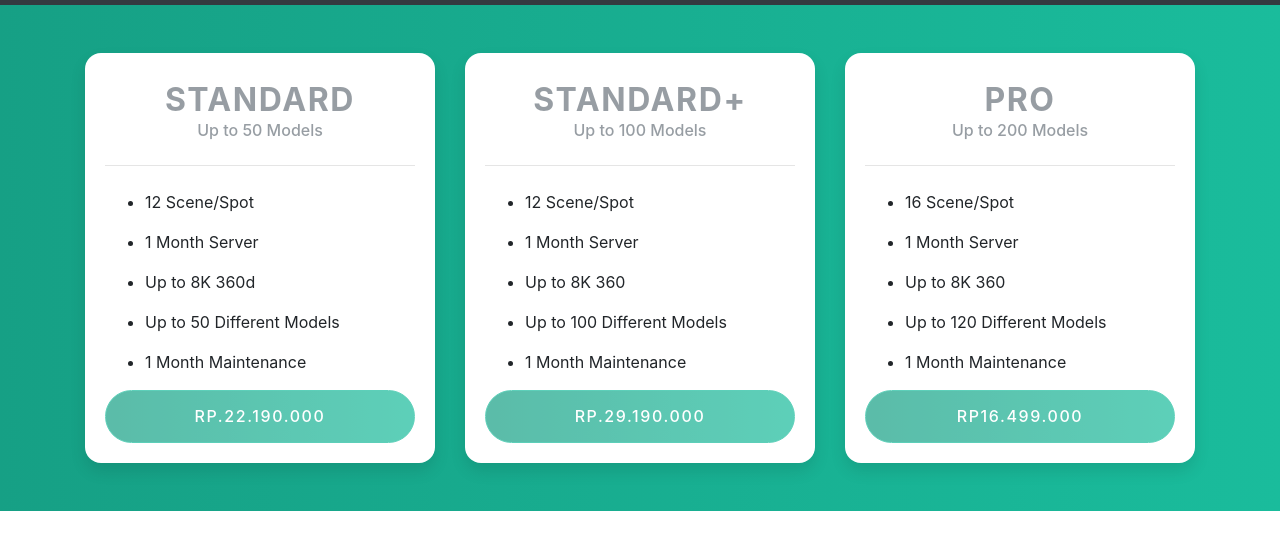
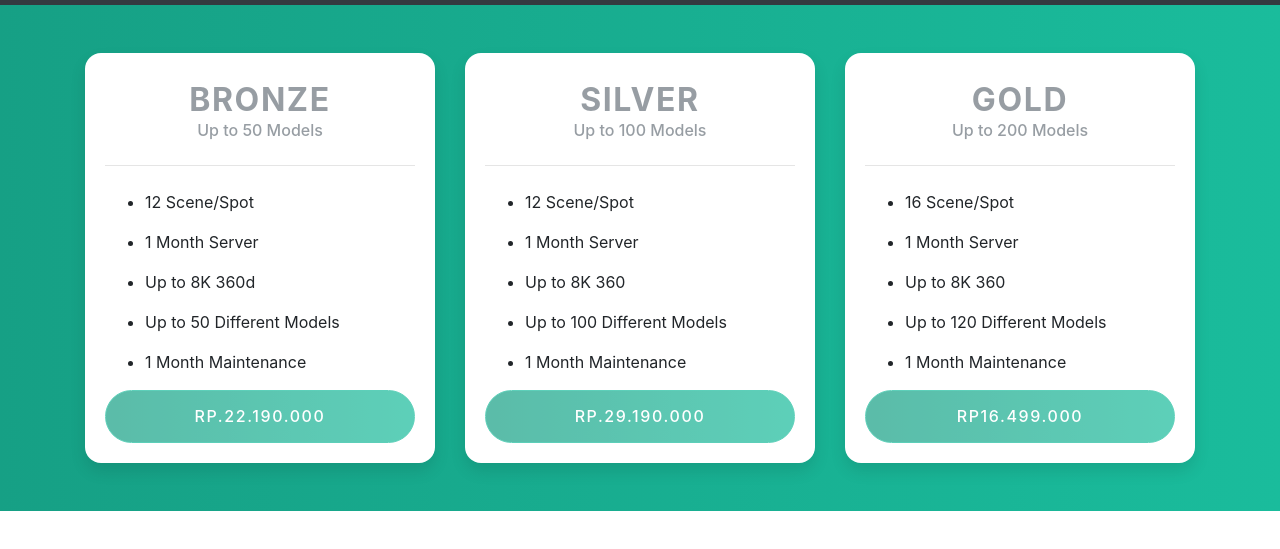
Before and after one commit to 4happy-studio/360pricing, a plain HTML site: page index.html in a window 1280 px wide. Shown: the part 51-600 px from the top of the page. Drawn offline with nearby package versions, Linux system fonts and the light colour scheme.

Commit message:
update
update

```diff
--- a/index.html
+++ b/index.html
@@ -23,7 +23,7 @@
               <div class="col-lg-4">
                 <div class="card mb-5 mb-lg-0">
                   <div class="card-body">
-                    <h5 class="card-title text-muted text-uppercase text-center">Standard</h5>
+                    <h5 class="card-title text-muted text-uppercase text-center">Bronze</h5>
                     <h6 class="card-subtitle text-muted text-center">Up to 50 Models</h6>
                     <hr>
                     <ul class="fa-ul">
@@ -42,7 +42,7 @@
               <div class="col-lg-4">
                 <div class="card mb-5 mb-lg-0">
                   <div class="card-body">
-                    <h6 class="card-title text-muted text-uppercase text-center">Standard+</h6>
+                    <h6 class="card-title text-muted text-uppercase text-center">Silver</h6>
                     <h6 class="card-subtitle text-muted text-center">Up to 100 Models</h6>
                     <hr>
                     <ul class="fa-ul">
@@ -61,7 +61,7 @@
              <div class="col-lg-4">
                 <div class="card mb-5 mb-lg-0">
                   <div class="card-body">
-                    <h5 class="card-title text-muted text-uppercase text-center">Pro</h5>
+                    <h5 class="card-title text-muted text-uppercase text-center">Gold</h5>
                     <h6 class="card-subtitle text-muted text-center">Up to 200 Models</h6>
                     <hr>
                     <ul class="fa-ul">
```
